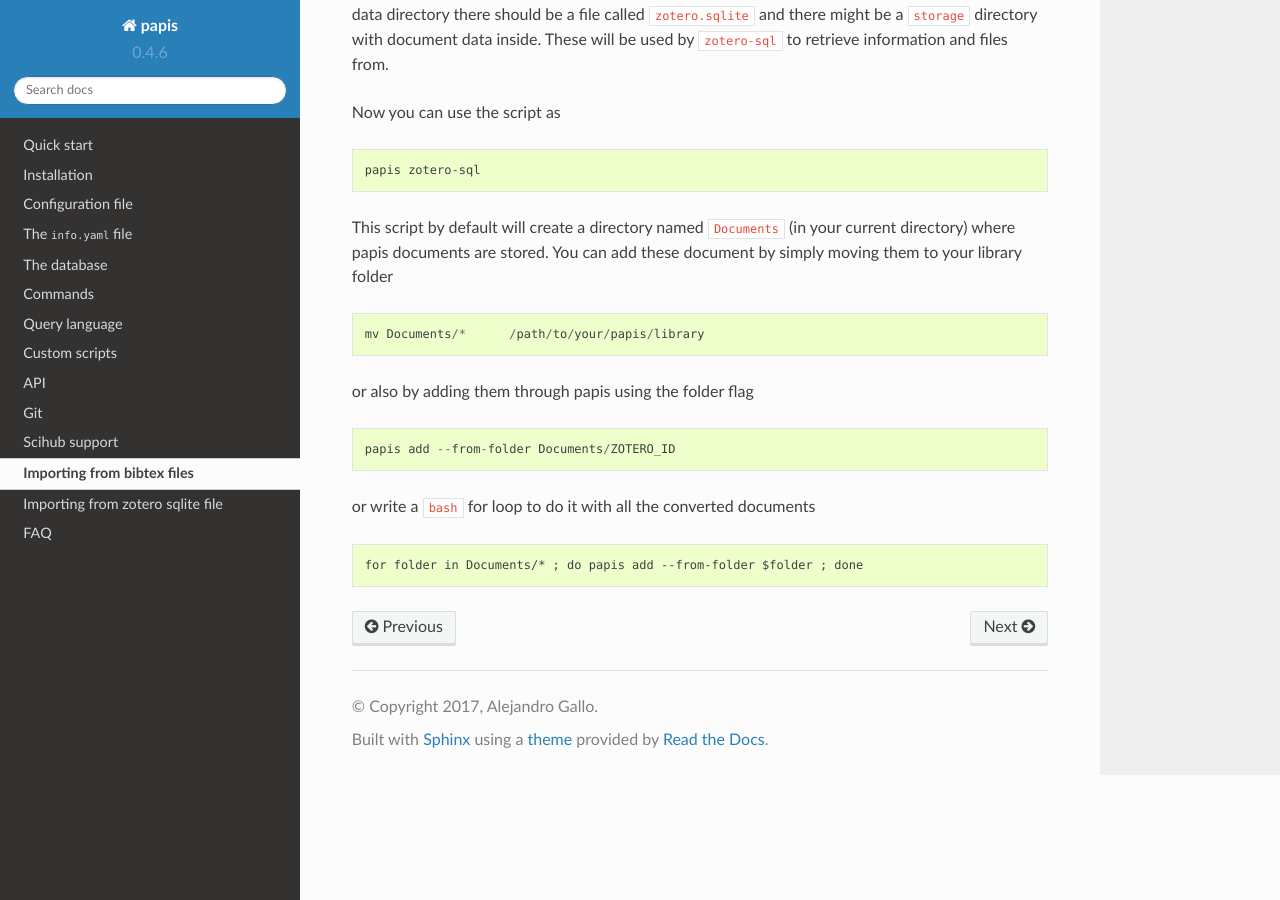
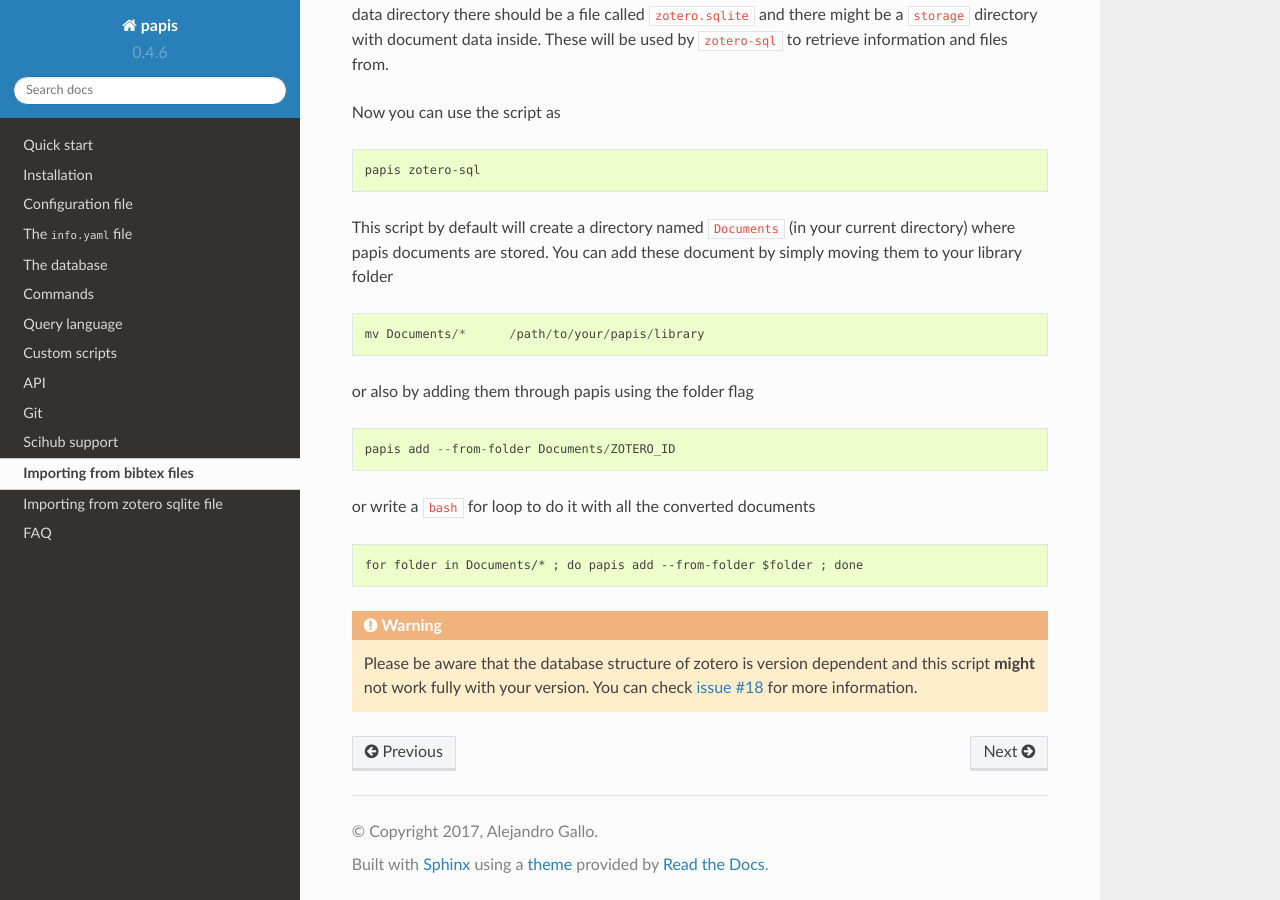
Before and after one commit to papis/papis, a Sphinx documentation site: the page built from doc/source/importing.rst, in a window 1280 px wide and 900 px high, scrolled down 1608 px. Built offline with Sphinx 7.4.7 and the Read the Docs theme 2.0.0, drawn with Linux system fonts in a browser that asks for light colours.

Commit message:
Add zotero issue information in documentation

```diff
--- a/doc/source/importing.rst
+++ b/doc/source/importing.rst
@@ -107,3 +107,10 @@ or write a ``bash`` for loop to do it with all the converted documents
 .. code::
 
   for folder in Documents/* ; do papis add --from-folder $folder ; done
+
+.. warning::
+
+  Please be aware that the database structure of zotero is version dependent
+  and this script **might** not work fully with your version.
+  You can check `issue #18 <https://github.com/alejandrogallo/papis/issues/18>`_
+  for more information.
```
Also changed, not shown: 2 other files.
